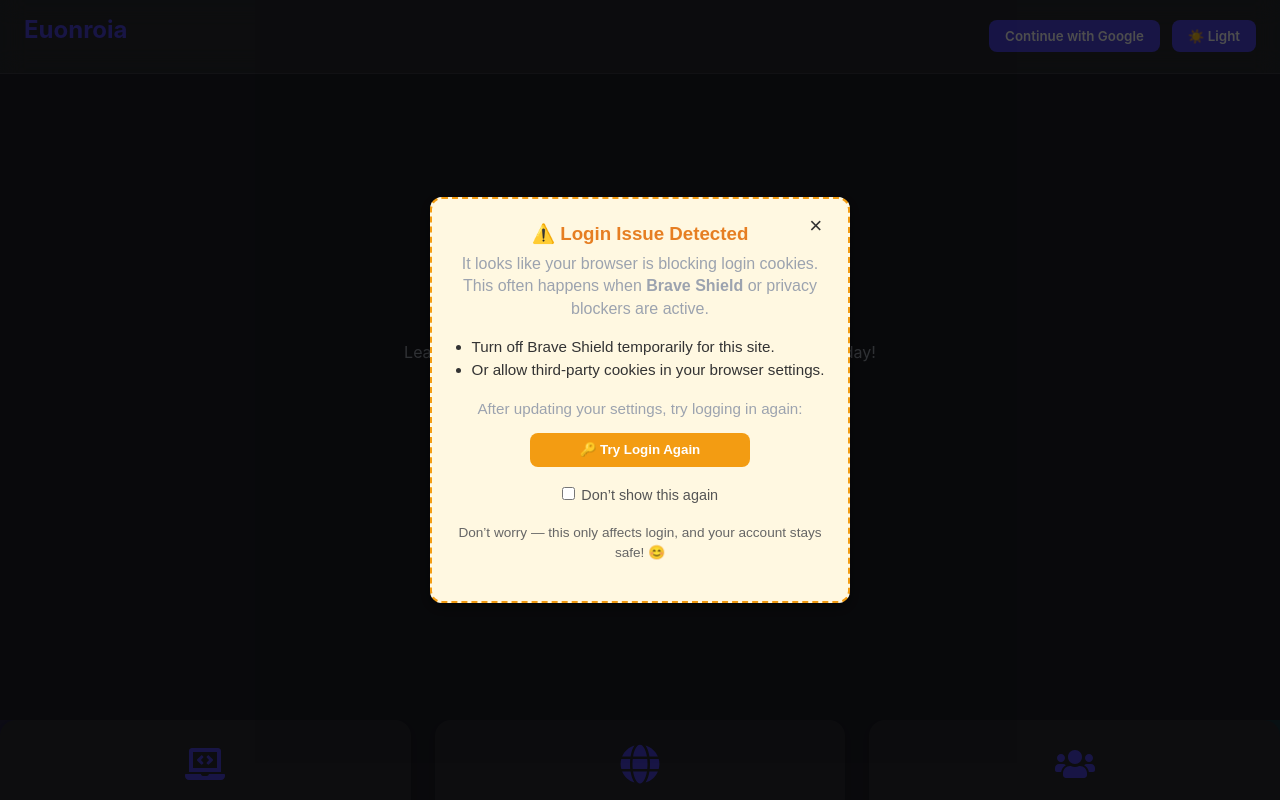
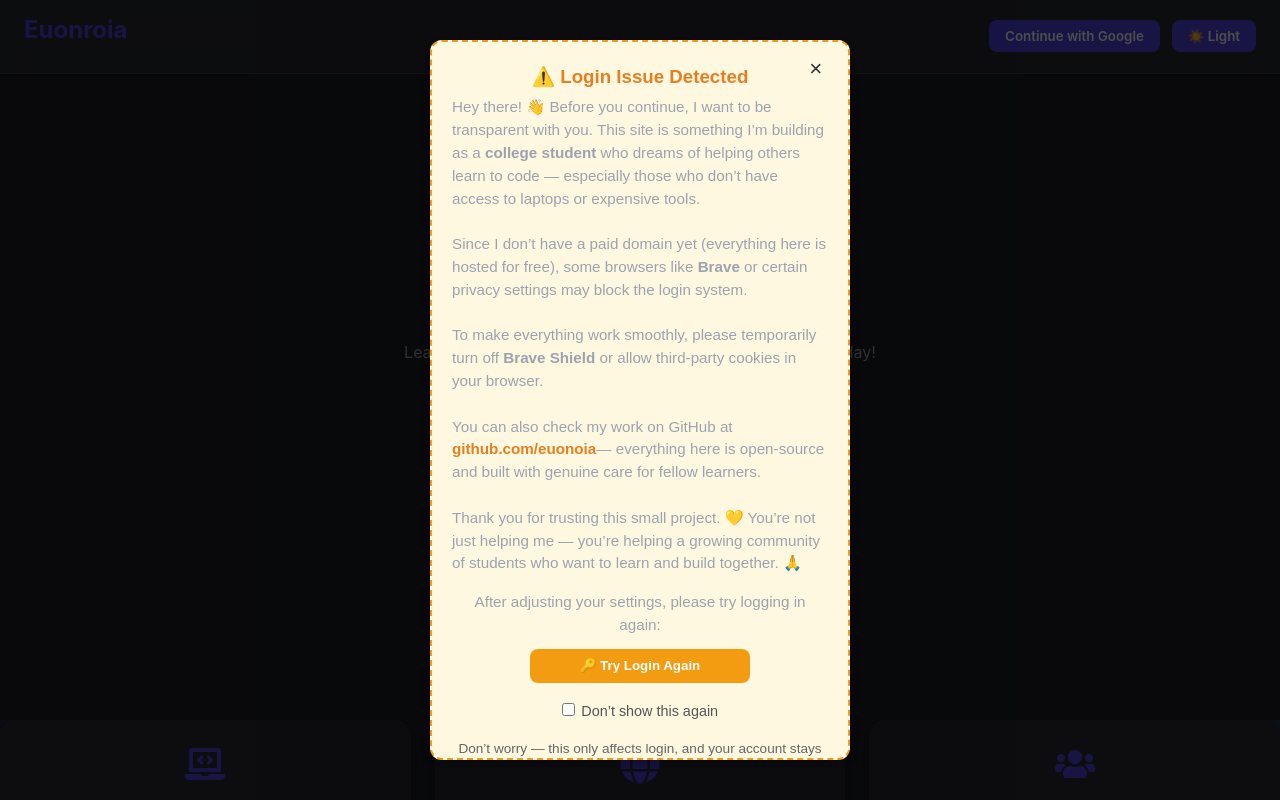
Before and after one commit to euonoia/euonroia, a React (Vite) app in the folder frontend/: page / in a window 1280 px wide. Shown: the top 800 px of the page. Built offline with nearby package versions, Linux system fonts and the light colour scheme; no server answers.

Commit message:
Update LoginWarning.tsx

```diff
--- a/frontend/src/components/messages/LoginWarning.tsx
+++ b/frontend/src/components/messages/LoginWarning.tsx
@@ -1,4 +1,3 @@
-// src/components/LoginWarning.tsx
 import { useEffect, useState } from "react";
 import { checkThirdPartyCookies } from "../../utils/checkCookies";
 import { useUser } from "../../context/UserContext";
@@ -93,26 +92,46 @@ export default function LoginWarning() {
           ⚠️ Login Issue Detected
         </h3>
 
-        <p style={{ margin: "0.5rem 0 1rem", lineHeight: 1.4 }}>
-          It looks like your browser is blocking login cookies.
-          This often happens when <strong>Brave Shield</strong> or privacy blockers are active.
+        <p
+          style={{
+            margin: "0.5rem 0 1rem",
+            lineHeight: 1.5,
+            fontSize: "0.95rem",
+            textAlign: "left",
+          }}
+        >
+          Hey there! 👋 Before you continue, I want to be transparent with you.
+          This site is something I’m building as a <strong>college student</strong> who dreams of
+          helping others learn to code — especially those who don’t have access to laptops or expensive tools.
+          <br />
+          <br />
+          Since I don’t have a paid domain yet (everything here is hosted for free),
+          some browsers like <strong>Brave</strong> or certain privacy settings may block the login system.
+          <br />
+          <br />
+          To make everything work smoothly, please temporarily turn off{" "}
+          <strong>Brave Shield</strong> or allow third-party cookies in your browser.
+          <br />
+          <br />
+          You can also check my work on GitHub at{" "}
+          <a
+            href="https://github.com/euonoia"
+            target="_blank"
+            rel="noopener noreferrer"
+            style={{ color: "#e67e22", fontWeight: "bold" }}
+          >
+            github.com/euonoia
+          </a>
+          — everything here is open-source and built with genuine care for fellow learners.
+          <br />
+          <br />
+          Thank you for trusting this small project. 💛
+          You’re not just helping me — you’re helping a growing community of students
+          who want to learn and build together. 🙏
         </p>
 
-        <ul
-          style={{
-            textAlign: "left",
-            display: "inline-block",
-            fontSize: "0.95rem",
-            lineHeight: "1.5",
-            paddingLeft: "1rem",
-          }}
-        >
-          <li>Turn off Brave Shield temporarily for this site.</li>
-          <li>Or allow third-party cookies in your browser settings.</li>
-        </ul>
-
-        <p style={{ margin: "1rem 0 0.75rem", fontSize: "0.95rem" }}>
-          After updating your settings, try logging in again:
+        <p style={{ margin: "1rem 0 0.75rem", fontSize: "0.95rem", textAlign: "center" }}>
+          After adjusting your settings, please try logging in again:
         </p>
 
         <button
```
